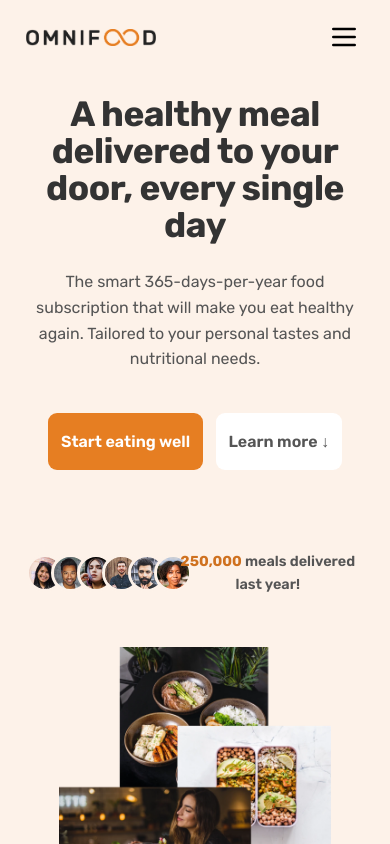
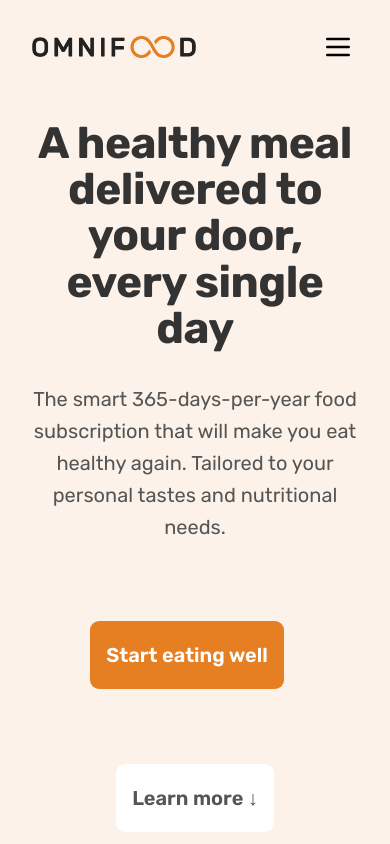
Before and after one commit to clovis-rosa/nextjs-omnifood-website, a Next.js app: page / in a window 390 px wide. Shown: the top 844 px of the page. Built offline with nearby package versions, Linux system fonts and the light colour scheme.

Commit message:
Fixed responsive header and hero components

```diff
--- a/src/components/Button.jsx
+++ b/src/components/Button.jsx
@@ -18,8 +18,6 @@ export default function Button({
         fontWeight={fontWeight}
         fontSize={fontSize}
         fontSizeMobile={fontSizeMobile}
-      >
-        <Anchor
         href={href}
         padding={padding}
         color={color}
@@ -28,13 +26,12 @@ export default function Button({
         outline={outline}
       >
         {label}
-        </Anchor>
       </ButtonStyles>
     </>
   )
 }
 
-const ButtonStyles = styled.button`
+const ButtonStyles = styled.a`
   outline: none;
   border: none;
   border-radius: 6px;
@@ -48,20 +45,13 @@ const ButtonStyles = styled.button`
   font-family: var(--ff-primary);
   font-weight: ${(props) => props.fontWeight || '500'};
   font-size: ${(props) => props.fontSize || '1.8rem'};
-  transition: all 0.3s;
 
-  @media (max-width: 75em) {
-    margin-top: 3rem; //
-    font-size: ${(props) => props.fontSizeMobile || '3rem'};
-  }
-`
-
-const Anchor = styled.a`
   text-decoration: none;
   padding: ${(props) => props.padding || '1.2rem 2.4rem'};
   border-radius: 9px;
   color: ${(props) => props.color};
   background: ${(props) => props.background};
+  transition: all 0.3s;
 
   &:visited {
     color: ${(props) => props.color};
@@ -73,4 +63,9 @@ const Anchor = styled.a`
     background: ${(props) => props.hover || 'var(--clr-link-hover)'};
     box-shadow: ${(props) => props.outline || 'none'};
   }
+
+  @media (max-width: 59em) {
+    margin-top: 3rem; //
+    font-size: ${(props) => props.fontSizeMobile || '3rem'};
+  }
 `
--- a/src/components/Header.jsx
+++ b/src/components/Header.jsx
@@ -75,8 +75,7 @@ const NavbarStyles = styled.header`
   background: ${({ active }) =>
     active ? 'rgba(255, 255, 255, 0.97)' : 'var(--clr-link-outline)'};
   box-shadow: 0 1.2rem 3.2rem rgba(0, 0, 0, 0.03);
-  box-shadow: ${({ active }) =>
-    active ? '0 1.2rem 3.2rem rgba(0, 0, 0, 0.03)' : 'none'};
+  box-shadow: ${({ active }) => (active ? '' : 'none')};
   z-index: 100;
   transition: all 0.2s ease;
   backface-visibility: hidden;
@@ -102,7 +101,7 @@ const Nav = styled.nav`
   justify-content: flex-end;
   flex: 1;
 
-  @media (max-width: 75em) {
+  @media (max-width: 59em) {
     position: fixed;
     top: 9.6rem;
     left: 0;
@@ -134,19 +133,26 @@ const Nav = styled.nav`
 `
 
 const NavList = styled.ul`
+  list-style: none;
   display: flex;
   align-items: center;
+  gap: 4.8rem;
 
   @media (max-width: 75em) {
+    gap: 3.2rem;
+  }
+
+  @media (max-width: 59em) {
     flex-direction: column;
+    gap: 4.8rem;
   }
 `
 
 const NavItem = styled.li`
-  margin-left: 24px;
+  /* margin-left: 24px;
   font-size: inherit;
   font-weight: 500;
-  white-space: nowrap;
+  white-space: nowrap; */
 `
 
 const NavLink = styled.a`
@@ -166,7 +172,7 @@ const NavLink = styled.a`
     color: var(--clr-link-hover);
   }
 
-  @media (max-width: 75em) {
+  @media (max-width: 59em) {
     width: 100%;
     display: block;
     padding: 24px 0 24px 0px;
@@ -188,7 +194,7 @@ const MobileMenu = styled.div`
     cursor: pointer;
   }
 
-  @media (min-width: 75em) {
+  @media (min-width: 59em) {
     svg {
       display: none;
     }
--- a/src/components/Hero.jsx
+++ b/src/components/Hero.jsx
@@ -121,7 +121,7 @@ const HeroTextBox = styled.div`
     margin-bottom: 4.8rem;
   }
 
-  button {
+  a {
     &:first-of-type {
       margin-right: 1.6rem;
 
@@ -130,10 +130,8 @@ const HeroTextBox = styled.div`
       }
     }
 
-    a {
-      @media (max-width: 34em) {
-        padding: 2.4rem 1.6rem;
-      }
+    @media (max-width: 34em) {
+      padding: 2.4rem 1.6rem;
     }
   }
 
--- a/src/styles/global.scss
+++ b/src/styles/global.scss
@@ -4,6 +4,7 @@
 :root {
   // Fonts
   --ff-primary: 'Rubik', sans-serif;
+  font-size: 10px;
 
   // Colors
   --clr-dark: #555;
```
Lines whose indentation alone changed are shown as unchanged.
